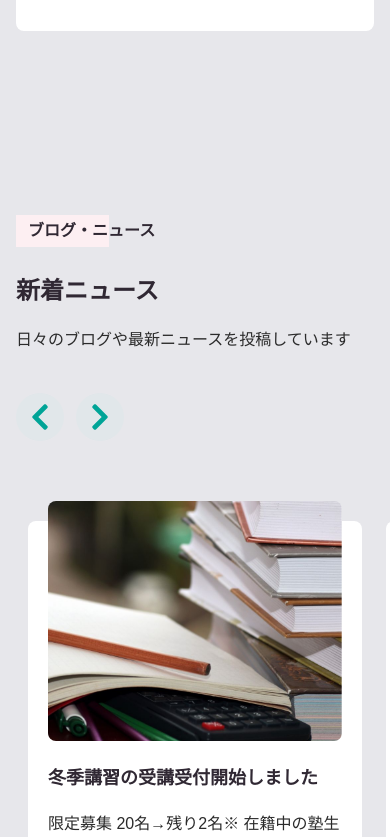
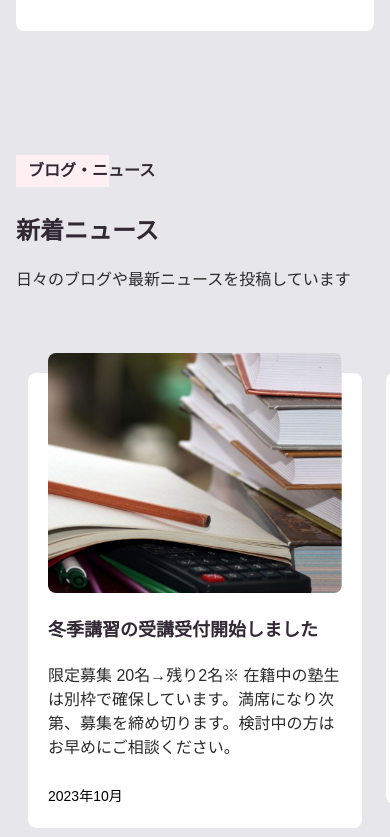
Before and after one commit to shuhei0720/appservicetest, a Next.js app: page / in a window 390 px wide. Shown: the part 5241-6078 px from the top of the page. Built offline with nearby package versions, Linux system fonts and the light colour scheme; a web font is replaced by a local one.

Commit message:
'アニメーションを作成'

```diff
--- a/components/Blog.js
+++ b/components/Blog.js
@@ -1,10 +1,12 @@
 "use client";
 import Image from "next/image";
 import Link from "next/link";
-import React, { useCallback, useRef, useState } from "react";
+import React, { useCallback, useEffect, useRef, useState } from "react";
 import { FaChevronRight, FaChevronLeft } from "react-icons/fa";
 import { Swiper, SwiperSlide } from "swiper/react";
 import "swiper/css";
+import AOS from "aos";
+import "aos/dist/aos.css";
 
 const blogContent = {
   text: {
@@ -53,6 +55,19 @@ function Blog() {
   const [isEnd, setIsEnd] = useState(null);
   const sliderRef = useRef(null);
 
+  useEffect(() => {
+    const swiper = sliderRef.current.swiper;
+
+    const updateSlideStatus = () => {
+      setIsBeginning(swiper.isBeginning);
+      setIsEnd(swiper.isEnd);
+    };
+    swiper.on("slideChange", updateSlideStatus);
+    return () => {
+      swiper.off("slideChange", updateSlideStatus);
+    };
+  }, [sliderRef]);
+
   //前にスライド
   const prevHandler = useCallback(() => {
     if (!sliderRef.current) return;
@@ -65,49 +80,80 @@ function Blog() {
     sliderRef.current.swiper.slideNext();
   }, []);
 
+  //アニメーション
+  useEffect(() => {
+    AOS.init({
+      duration: 700,
+      easing: "slide",
+      once: true,
+    });
+  });
+
   return (
-    <section id="blog" className="py-20 bg-light overflow-x-hidden">
+    <section id="blog" className="py-20 bg-light overflow-x-hidden max-md:py-5">
       <div className="container px-4 mx-auto">
         <div className="lg:flex justify-between items-center mb-10">
           {/* 左 */}
           <div className="lg:w-5/12 mb-10 lg:mb-0">
-            <span className='inline-block py-1 pl-3 text-heading font-semibold relative mb-7 before:content-[" "] before:absolute before:w-2/3 before:bg-pinkLight before:left-0 before:top-0 before:bottom-0 before:-z-10 z-50'>
+            <span
+              className='inline-block py-1 pl-3 text-heading font-semibold relative mb-7 before:content-[" "] before:absolute before:w-2/3 before:bg-pinkLight before:left-0 before:top-0 before:bottom-0 before:-z-10 z-50'
+              data-aos="fade-up"
+              data-aos-delay="100"
+            >
               {blogContent.text.subTitle}
             </span>
-            <h2 className="text-heading text-2xl lg:text-4xl font-bold mb-5">
+            <h2
+              className="text-heading text-2xl lg:text-4xl font-bold mb-5"
+              data-aos="fade-up"
+              data-aos-delay="200"
+            >
               {blogContent.text.title}
             </h2>
-            <p className="text-body leading-relaxed">
+            <p
+              className="text-body leading-relaxed"
+              data-aos="fade-up"
+              data-aos-delay="300"
+            >
               {blogContent.text.description}
             </p>
           </div>
 
           {/* 右 */}
           <div className="lg:w-5/12 text-left lg:text-right">
-            <div className="inline-flex ml-auto space-x-3">
+            <div className="inline-flex ml-auto space-x-3 max-md:hidden">
               <div
                 className={`${
-                  isBeginning == true ? "" : ""
+                  isBeginning == true
+                    ? "opacity-30 bg-gray-300 cursor-auto"
+                    : "opacity-100 hover:bg-green"
                 } group transition-all duration-300 ease-in-out w-12 h-12 cursor-pointer bg-[#E1E7EA]
             rounded-full inline-flex justify-center items-center
             `}
                 onClick={prevHandler}
               >
                 <FaChevronLeft
-                  className={`${isBeginning == true ? "" : ""}
+                  className={`${
+                    isBeginning == true
+                      ? "group-hover:text-green"
+                      : "group-hover:text-white"
+                  }
               text-3xl text-green transition-all duration-300 ease-in-out group-hover:text-white`}
                 />
               </div>
               <div
                 className={`${
-                  isEnd == true ? "" : ""
+                  isEnd == true
+                    ? "opacity-30 bg-gray-300 cursor-auto"
+                    : "opacity-100 hover:bg-green"
                 } group transition-all duration-300 ease-in-out w-12 h-12 cursor-pointer bg-[#E1E7EA]
             rounded-full inline-flex justify-center items-center`}
                 onClick={nextHandler}
               >
                 <FaChevronRight
                   className={`${
-                    isEnd == true ? "" : ""
+                    isEnd == true
+                      ? "group-hover:text-green"
+                      : "group-hover:text-white"
                   } text-3xl text-green transition-all duration-300 ease-in-out group-hover:text-white`}
                 />
               </div>
@@ -133,6 +179,8 @@ function Blog() {
           className='z-50 py-32 relative flex items-stretch !overflow-visible before:content-[" "] before:py-32
           before:z-50 before:right-full before:w-screen before:absolute before:-top-5 before:-bottom-5
           before:bg-light'
+          data-aos="fade-up"
+          data-aos-delay="300"
         >
           {blogContent.blog.map((item, index) => (
             <SwiperSlide key={index} className="overflow-visible h-full">
```
